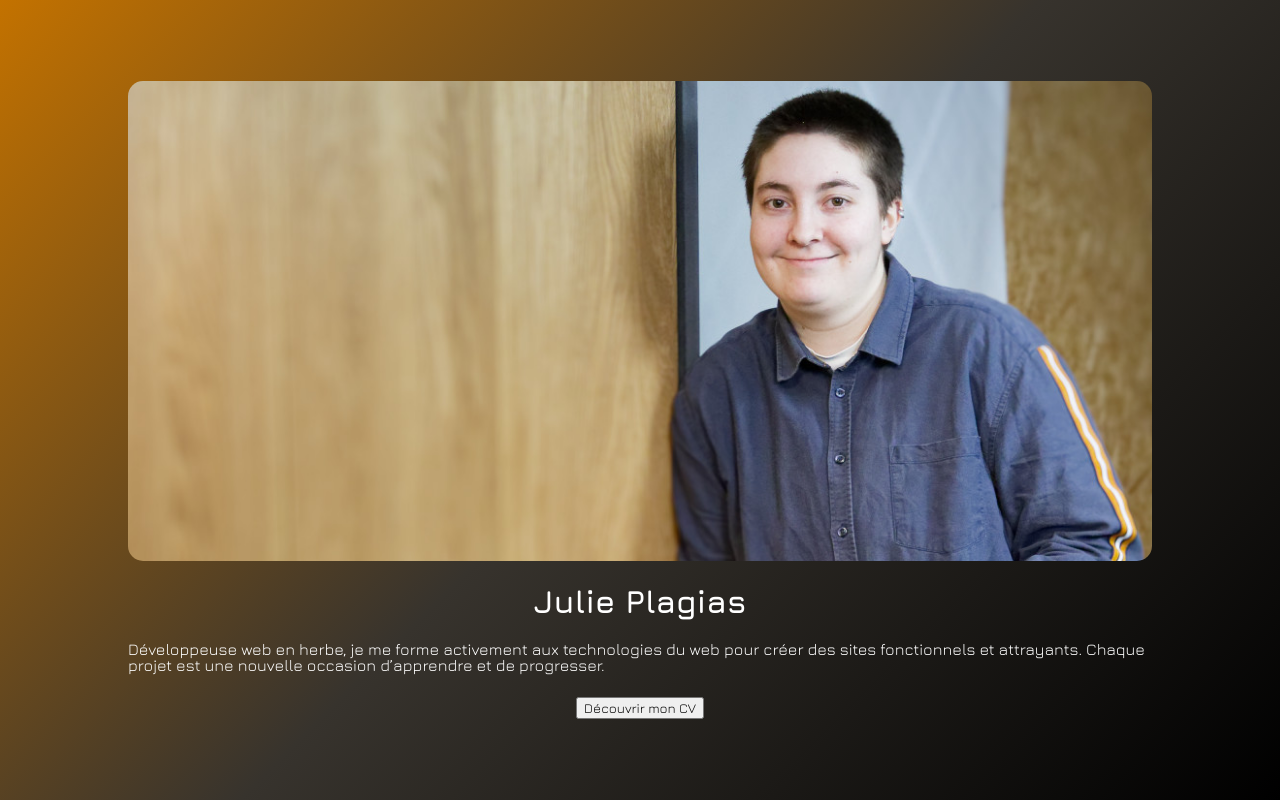
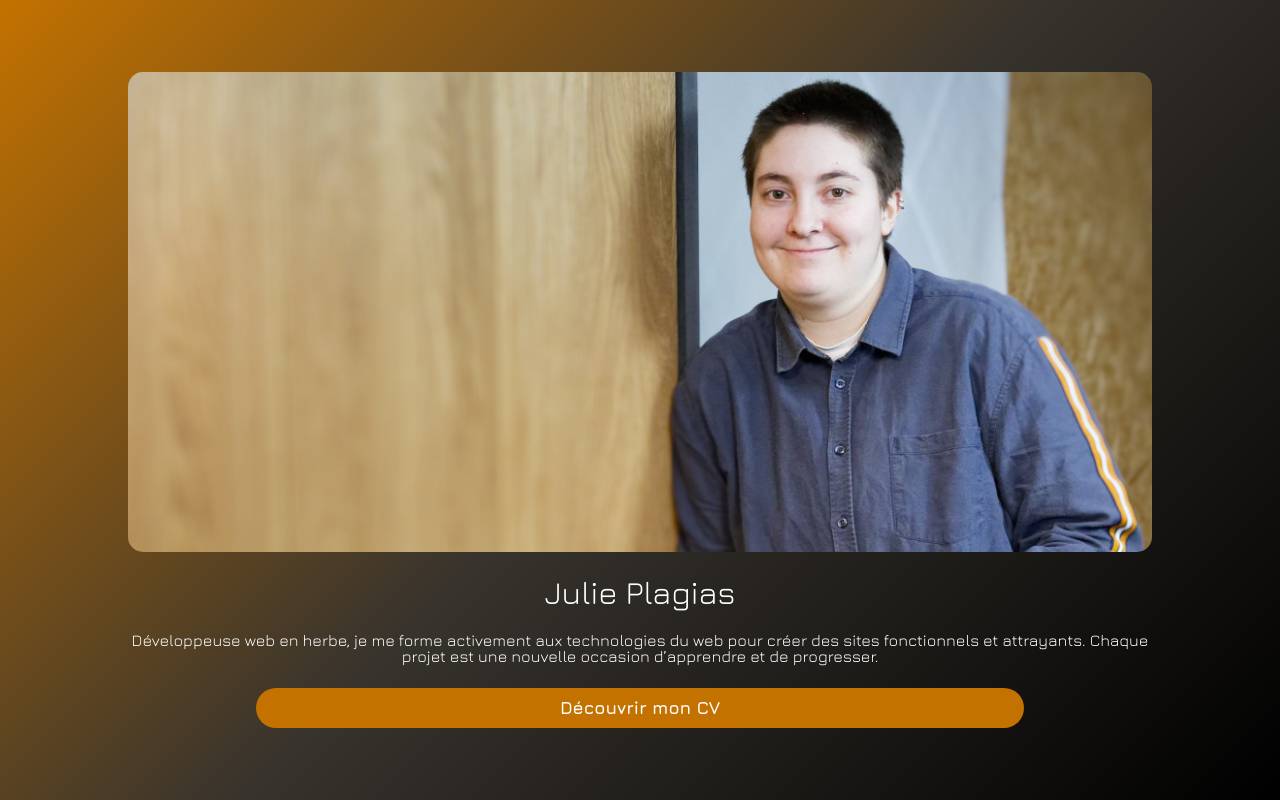
Before and after one commit to JuliePlagias/Web-CV, a React (Create React App) app: page / in a window 1280 px wide. Built offline with nearby package versions, Linux system fonts and the light colour scheme.

Commit message:
Upd - home page visual finished

```diff
--- a/src/components/pages/Home.jsx
+++ b/src/components/pages/Home.jsx
@@ -8,7 +8,10 @@ export default function Home(){
             <p>Développeuse web en herbe,
                 je me forme activement aux technologies du web pour créer des sites fonctionnels et attrayants.
                 Chaque projet est une nouvelle occasion d’apprendre et de progresser.</p>
-            <button>Découvrir mon CV</button>
+                <div className="button">
+                    <p>Découvrir mon CV</p>
+                </div>
+            {/* <button>Découvrir mon CV</button> */}
         </div>
     );
 }
--- a/src/styles/base/_base.scss
+++ b/src/styles/base/_base.scss
@@ -7,14 +7,4 @@ body {
   padding: 0;
   box-sizing: border-box;
   font-family: Jura;
-  p{
-    color: white;
-    font-size: 1rem;
-  }
-  h1{
-    text-align: center;
-    font-weight: bold;
-    color: white;
-    font-size: 2rem;
-  }
 }
--- a/src/styles/pages/_home.scss
+++ b/src/styles/pages/_home.scss
@@ -4,8 +4,13 @@
     display: flex;
     flex-direction: column;
     align-items: center;
+    text-align: center;
     justify-content: center;
     gap:3vh;
+    h1{
+        font-size: 2rem;
+        color: white;
+    }
     .imgContainer{
         width: 80%;
         height: 60%;
@@ -25,13 +30,18 @@
     }
     p{
         width: 80%;
+        color: white;
     }
-    button{
-        // width: 60%;
-        // height: 5vh;
-        // border-radius: 25px;
-        // background-color: orange;
-        // color: white;
-        font-family: Jura;
+    .button{
+        cursor: pointer;
+        display: flex;
+        justify-content: center;
+        align-items: center;
+        width: 60%;
+        height: 5vh;
+        border-radius: 25px;
+        background-color: #C37200;
+        font-weight: bold;
+        font-size: 1.1rem;
     }
 }
```
